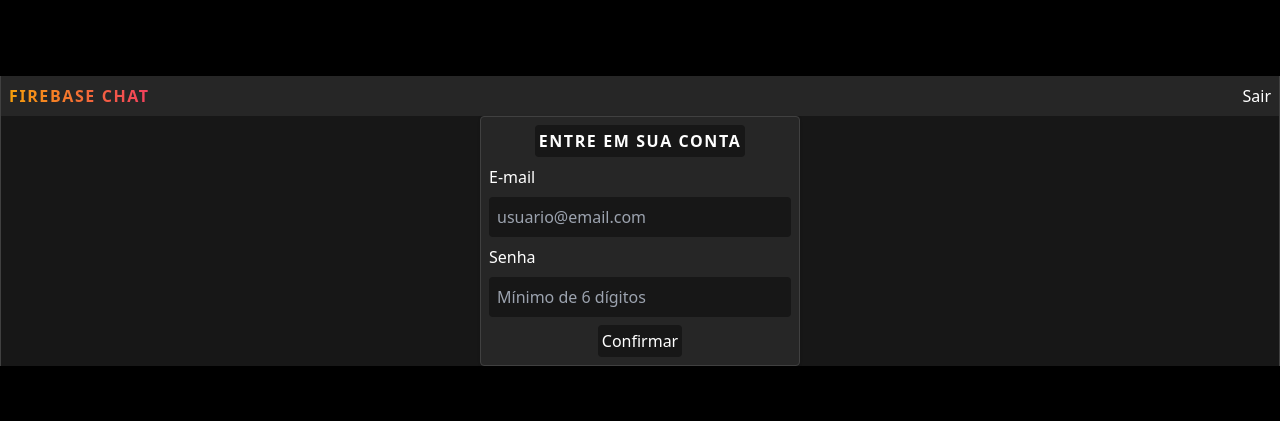
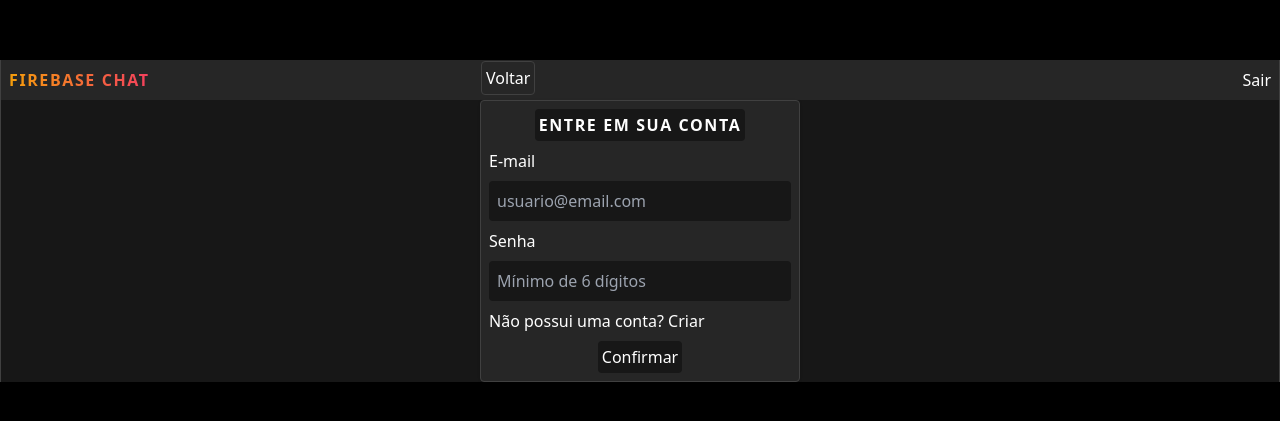
Before and after one commit to johnvcodes/firebase-chat, a React (Vite) app: page /login in a window 1280 px wide. Shown: the part 179-600 px from the top of the page. Built offline with nearby package versions, Linux system fonts and the light colour scheme; no server answers.

Commit message:
Add navigation to register page.

```diff
--- a/src/pages/Login.tsx
+++ b/src/pages/Login.tsx
@@ -1,6 +1,6 @@
 import { signInWithEmailAndPassword } from "firebase/auth";
 import { ChangeEvent, FormEvent, useReducer } from "react";
-import { useNavigate } from "react-router-dom";
+import { Link, useNavigate } from "react-router-dom";
 import { auth } from "../firebase/config";
 import { AuthFormAction, AuthFormState } from "../types/auth-form";
 
@@ -42,10 +42,11 @@ export default function Login() {
     }
     navigate("/dashboard");
   }
+
   return (
     <form
       onSubmit={handleSubmit}
-      className="m-auto grid w-80 gap-2 rounded border border-neutral-50 bg-neutral-50 p-2 shadow dark:border-neutral-700 dark:bg-neutral-800"
+      className="relative m-auto grid w-80 gap-2 rounded border border-neutral-50 bg-neutral-50 p-2 shadow dark:border-neutral-700 dark:bg-neutral-800"
     >
       <h2 className="w-fit justify-self-center rounded bg-neutral-900 p-1 font-bold uppercase tracking-widest">
         Entre em sua conta
@@ -77,6 +78,15 @@ export default function Login() {
         placeholder="Mínimo de 6 dígitos"
         className="rounded bg-neutral-900 p-2"
       />
+      <Link to="/register" className="w-fit">
+        Não possui uma conta? Criar
+      </Link>
+      <Link
+        to="/"
+        className="absolute -top-10 rounded border border-neutral-300 bg-neutral-50 p-1 dark:border-neutral-700 dark:bg-neutral-800"
+      >
+        Voltar
+      </Link>
       <button className="w-fit justify-self-center rounded bg-neutral-900 p-1">
         Confirmar
       </button>
```
